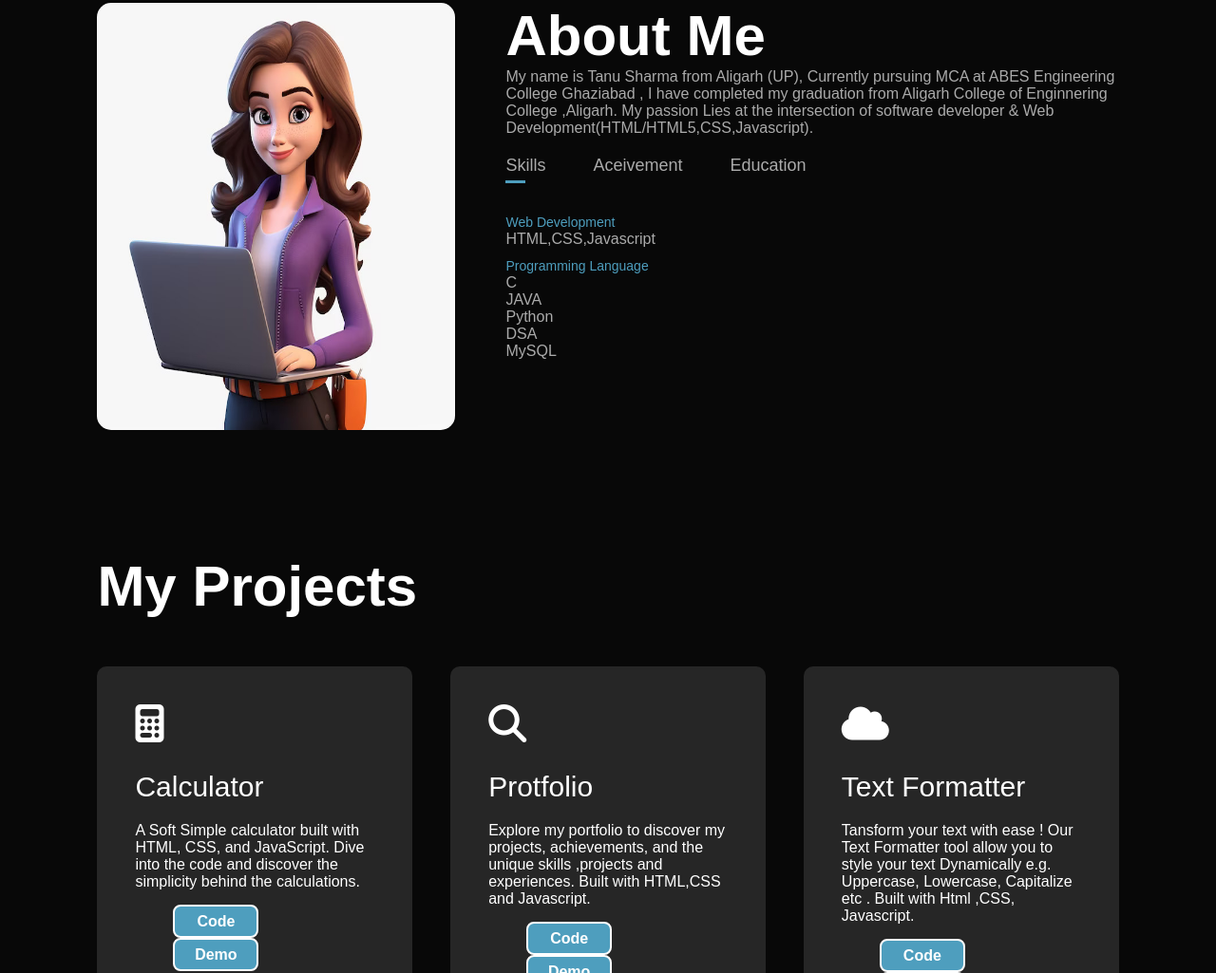
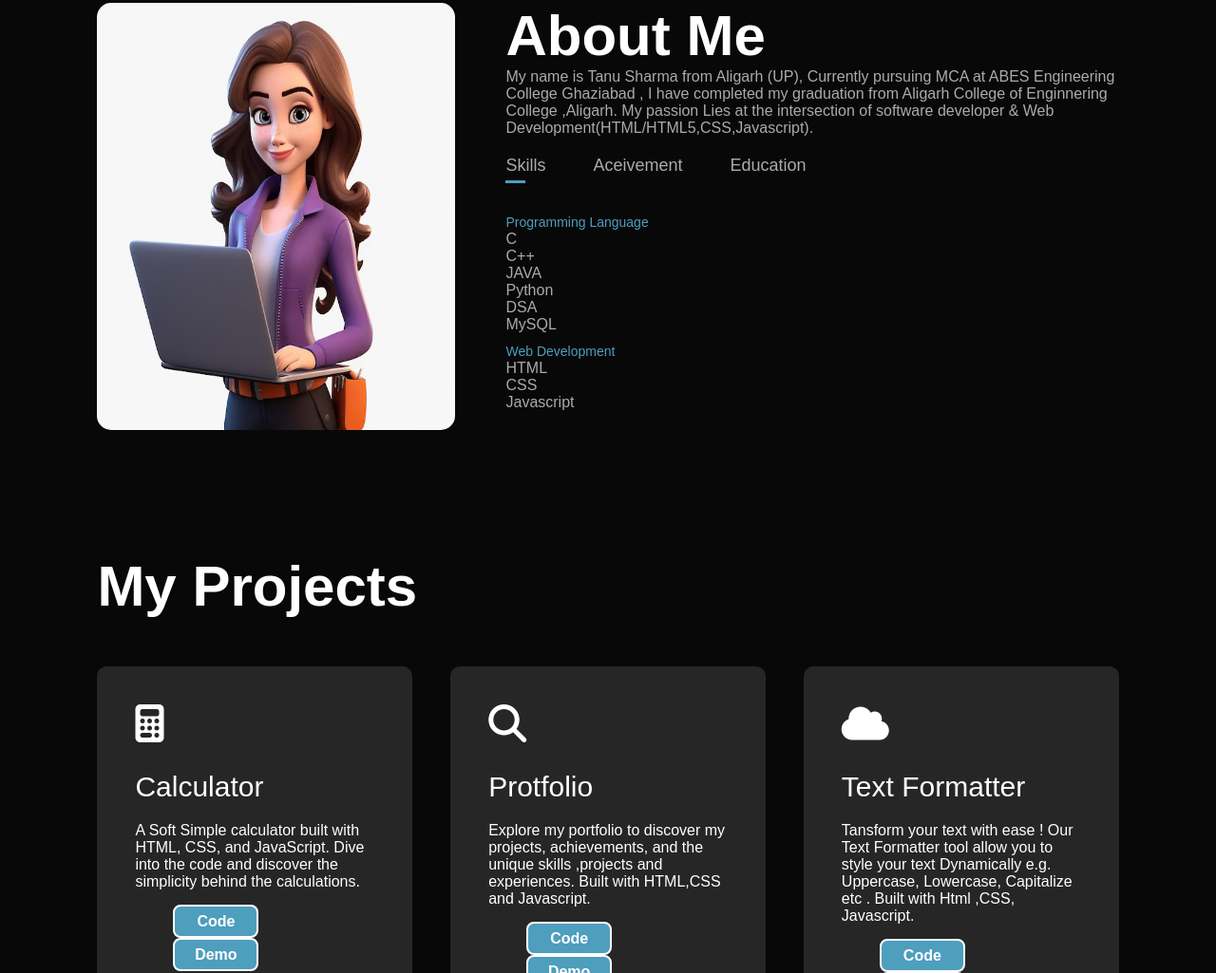
Before and after one commit to tanusharma72/Personal_portfolio, a website: page index.html in a window 1280 px wide. Shown: the part 885-1910 px from the top of the page at 95% size. Drawn offline with nearby package versions, Linux system fonts and the light colour scheme.

Commit message:
Update index.html

```diff
--- a/index.html
+++ b/index.html
@@ -72,9 +72,8 @@
                     </div>
                     <div class="tab-contents active-tab" id="Skills">
                         <ul>
-                            <li><span>Web Development</span><br>HTML,CSS,Javascript</li>
-                            <li><span>Programming Language</span><br>C<br>JAVA<br>Python<br>DSA<br>MySQL</li>
-
+                             <li><span>Programming Language</span><br>C<br>C++<br>JAVA<br>Python<br>DSA<br>MySQL</li>
+                            <li><span>Web Development</span><br>HTML<br>CSS<br>Javascript</li>
                         </ul>
                     </div>
                     <div class="tab-contents" id="Aceivement">
```
